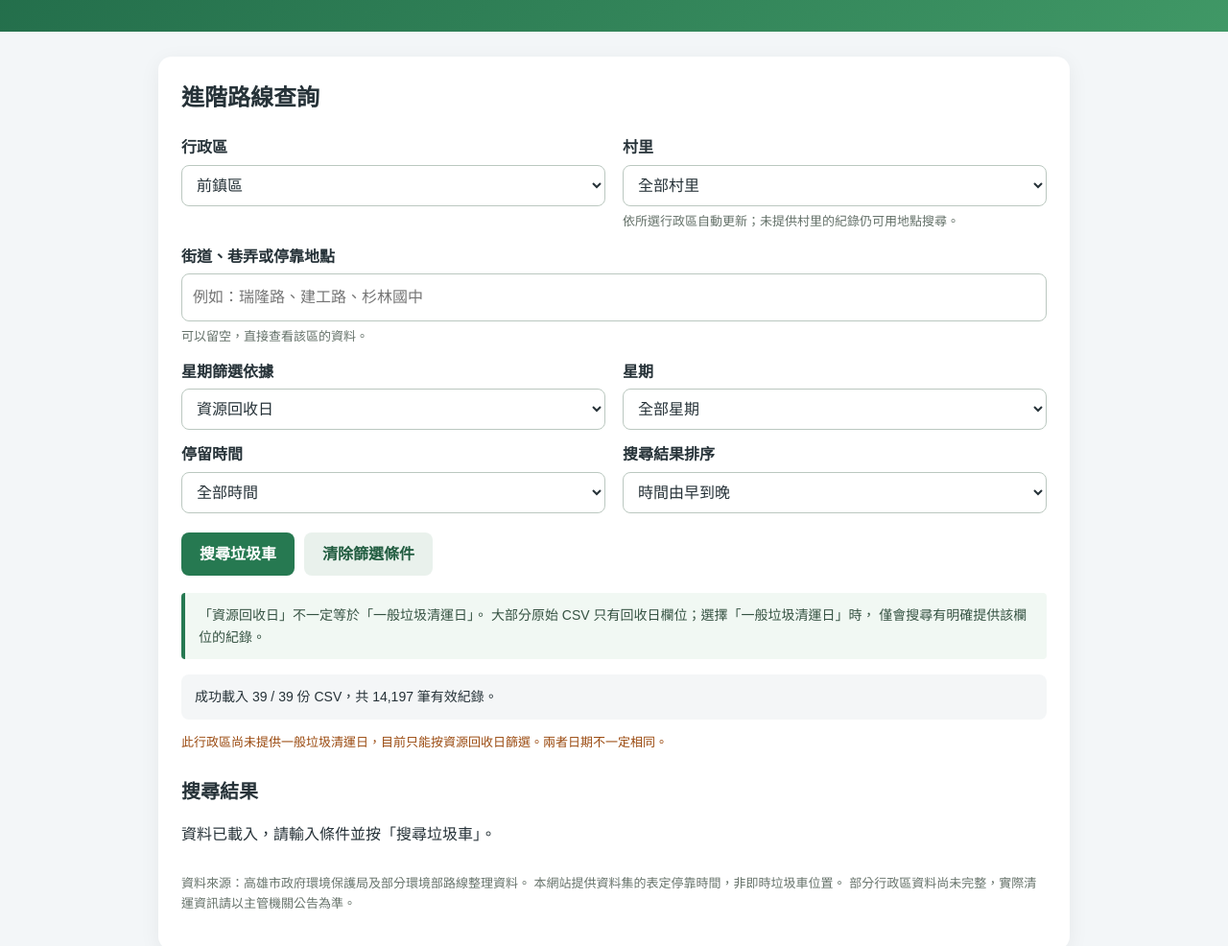
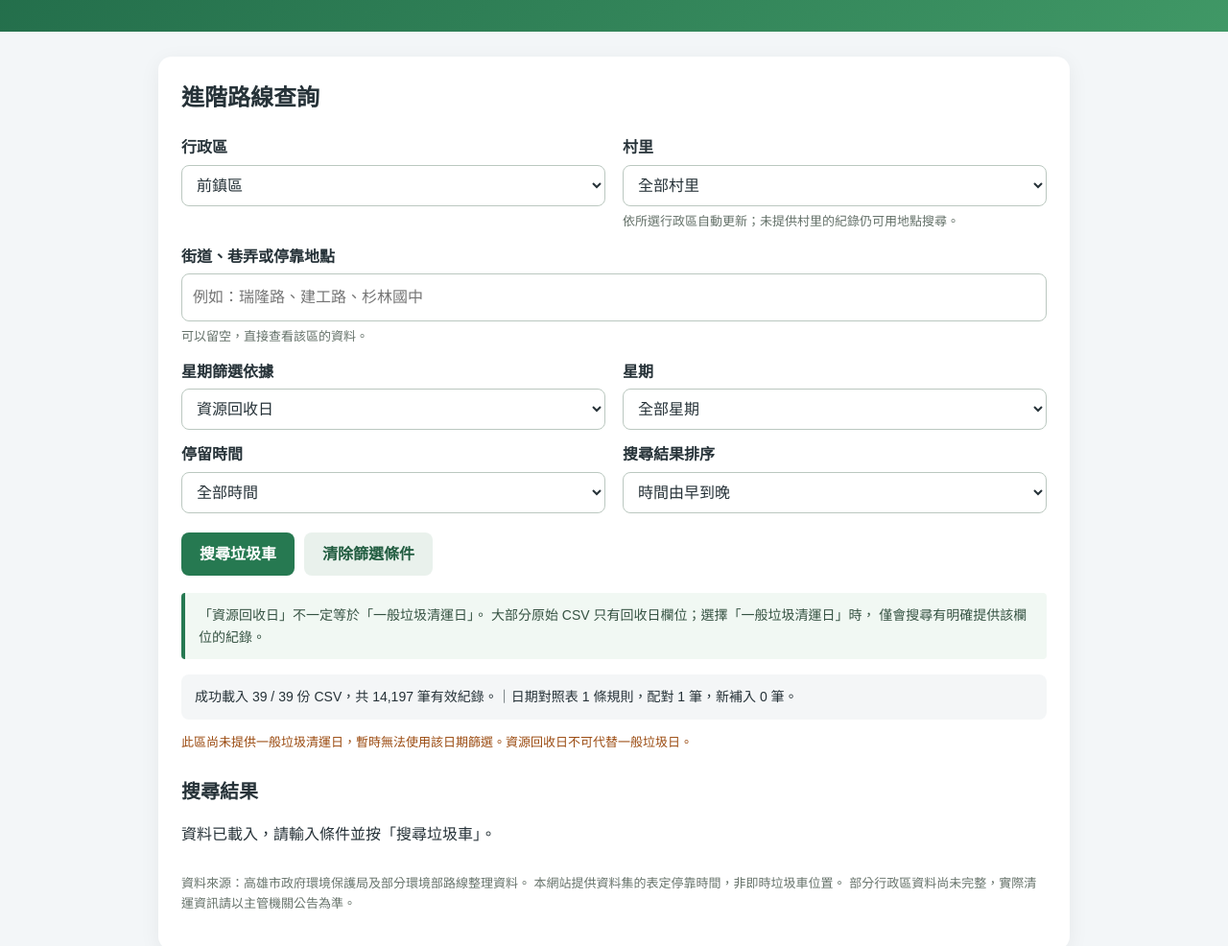
Before and after one commit to nobuyo0214/kaohsiung-garbage-truck, a plain HTML site: page index.html in a window 1280 px wide. Shown: the part 116-1102 px from the top of the page at 96% size. Drawn offline with nearby package versions, Linux system fonts and the light colour scheme.

Commit message:
Enhance garbage day mapping and update notifications
Refactor garbage day handling and update day notice logic.

```diff
--- a/index.html
+++ b/index.html
@@ -410,6 +410,75 @@
       });
     }
 
+
+    // 日期對照表可以指定完整停靠地點/時間，或只對應整條路線。
+    function garbageDayKey(file, zone, car, place, time) {
+      return [file, zone, car, place, time].map(clean).join("\u001f");
+    }
+
+    async function loadGarbageDayMap() {
+      return new Promise(resolve => {
+        Papa.parse("garbage-days.csv", {
+          download: true,
+          header: true,
+          skipEmptyLines: "greedy",
+          transformHeader: h => clean(h).replace(/^\uFEFF/, ""),
+          complete: result => {
+            const needed = ["來源檔案", "責任區", "車次", "停留地點", "停留時間", "一般垃圾日", "官方來源"];
+            if (!needed.every(col => (result.meta.fields || []).includes(col))) {
+              resolve({ok: false, message: "對照表缺少必要欄位"});
+              return;
+            }
+            const validFiles = new Set(files.map(f => f.name));
+            const lookup = new Map();
+            const conflict = new Set();
+            let skipped = 0;
+            for (const row of result.data) {
+              const file = clean(row["來源檔案"]);
+              const zone = clean(row["責任區"]);
+              const car = clean(row["車次"]);
+              const place = clean(row["停留地點"]);
+              const time = clean(row["停留時間"]);
+              const day = clean(row["一般垃圾日"]);
+              const url = clean(row["官方來源"]);
+              if (!validFiles.has(file) || !zone || !car || !day ||
+                  !/^[一二三四五六日、,，\s]+$/.test(day) ||
+                  !/^https:\/\//i.test(url) || (!place && time)) {
+                skipped++;
+                continue;
+              }
+              const key = garbageDayKey(file, zone, car, place, time);
+              if (lookup.has(key) && lookup.get(key) !== day) conflict.add(key);
+              else lookup.set(key, day);
+            }
+            for (const key of conflict) lookup.delete(key);
+            let matched = 0, added = 0;
+            for (const item of truckData) {
+              const file = item.sourceFile;
+              const zone = clean(item["責任區"]);
+              const car = clean(item["車次"]);
+              const place = clean(item["停留地點"]);
+              const time = clean(item["停留時間"]);
+              const keys = [
+                garbageDayKey(file, zone, car, place, time),
+                garbageDayKey(file, zone, car, place, ""),
+                garbageDayKey(file, zone, car, "", "")
+              ];
+              const key = keys.find(k => lookup.has(k));
+              if (!key) continue;
+              matched++;
+              if (!item.garbageDay) {
+                item.garbageDay = lookup.get(key);
+                added++;
+              }
+            }
+            resolve({ok: true, rules: lookup.size, matched, added, skipped, conflicts: conflict.size});
+          },
+          error: () => resolve({ok: false, message: "無法讀取 garbage-days.csv"})
+        });
+      });
+    }
+
     async function loadAllData() {
       const results = await Promise.allSettled(
         files.map(file => loadCSV(file))
@@ -426,6 +495,7 @@
       });
 
       truckData = allRows;
+      const mapping = await loadGarbageDayMap();
       loaded = true;
       $("searchButton").disabled = false;
       $("searchButton").textContent = "搜尋垃圾車";
@@ -441,6 +511,18 @@
         $("dataStatus").classList.add("warning");
       }
 
+      if (mapping.ok) {
+        $("dataStatus").textContent +=
+          "｜日期對照表 " + mapping.rules + " 條規則，配對 " +
+          mapping.matched + " 筆，新補入 " + mapping.added + " 筆。";
+        if (mapping.skipped || mapping.conflicts) {
+          $("dataStatus").textContent += " 略過 " + mapping.skipped +
+            " 筆，衝突 " + mapping.conflicts + " 條。";
+        }
+      } else {
+        $("dataStatus").textContent += "｜" + mapping.message;
+        $("dataStatus").classList.add("warning");
+      }
       updateVillages();
       $("resultStatus").textContent = "資料已載入，請輸入條件並按「搜尋垃圾車」。";
     }
@@ -473,60 +555,24 @@
       updateDayNotice();
     }
 
-
-function updateDayNotice() {
-  const district = $("district").value;
-  const dayType = $("dayType");
-  const garbageOption =
-    dayType.querySelector('option[value="garbage"]');
-
-  const districtRows = truckData.filter(row =>
-    row.searchDistrict === district
-  );
-
-  const availableRows = districtRows.filter(row =>
-    row.garbageDay !== ""
-  );
-
-  const notice = $("filterNotice");
-
-  // 資料還沒載入時
-  if (!loaded) {
-    garbageOption.disabled = true;
-    return;
-  }
-
-  // 此區完全沒有一般垃圾日資料
-  if (availableRows.length === 0) {
-    garbageOption.disabled = true;
-
-    // 如果原本選了垃圾日，自動切回回收日
-    if (dayType.value === "garbage") {
-      dayType.value = "recycle";
+    function updateDayNotice() {
+      const district = $("district").value;
+      const type = $("dayType");
+      const garbageOption = type.querySelector('option[value="garbage"]');
+      const districtRows = truckData.filter(row => row.searchDistrict === district);
+      const available = districtRows.filter(row => clean(row.garbageDay));
+      if (!loaded) { garbageOption.disabled = true; return; }
+      garbageOption.disabled = available.length === 0;
+      if (garbageOption.disabled && type.value === "garbage") type.value = "recycle";
+      if (!available.length) {
+        $("filterNotice").textContent = "此區尚未提供一般垃圾清運日，暫時無法使用該日期篩選。資源回收日不可代替一般垃圾日。";
+      } else if (available.length < districtRows.length) {
+        $("filterNotice").textContent = "提醒：此區僅 " + available.length +
+          " / " + districtRows.length + " 筆有一般垃圾日，星期查詢可能漏掉未補齊的站點。";
+      } else {
+        $("filterNotice").textContent = "";
+      }
     }
-
-    notice.textContent =
-      "此行政區尚未提供一般垃圾清運日，" +
-      "目前只能按資源回收日篩選。兩者日期不一定相同。";
-
-    return;
-  }
-
-  // 此區有部分或全部的一般垃圾日資料
-  garbageOption.disabled = false;
-
-  if (availableRows.length < districtRows.length) {
-    notice.textContent =
-      "注意：此區只有 " +
-      availableRows.length + " / " +
-      districtRows.length +
-      " 筆提供一般垃圾清運日。" +
-      " 使用此條件可能漏掉尚未補齊的站點。";
-  } else {
-    notice.textContent = "";
-  }
-}
-
 
     function searchTruck() {
       if (!loaded) return;
```
